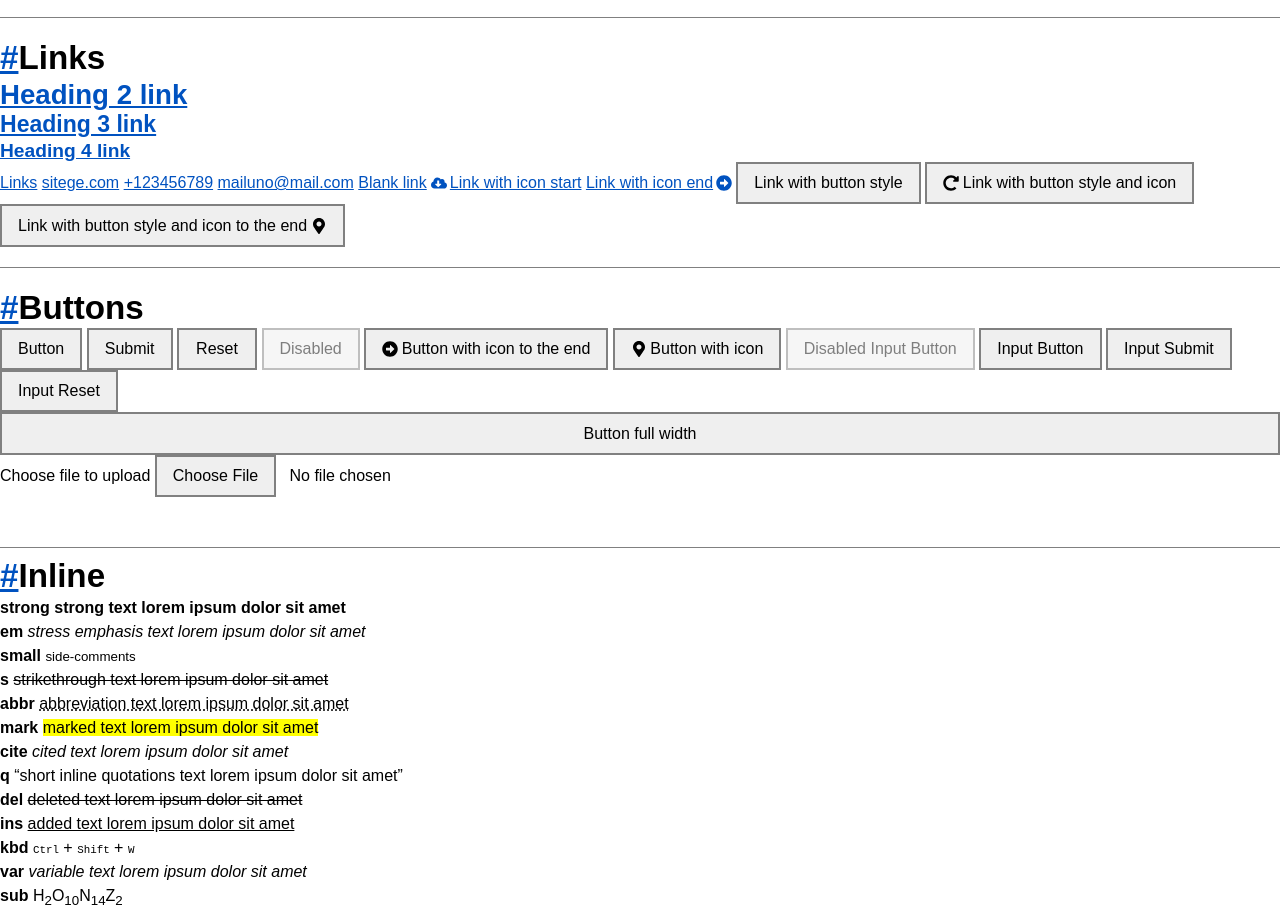
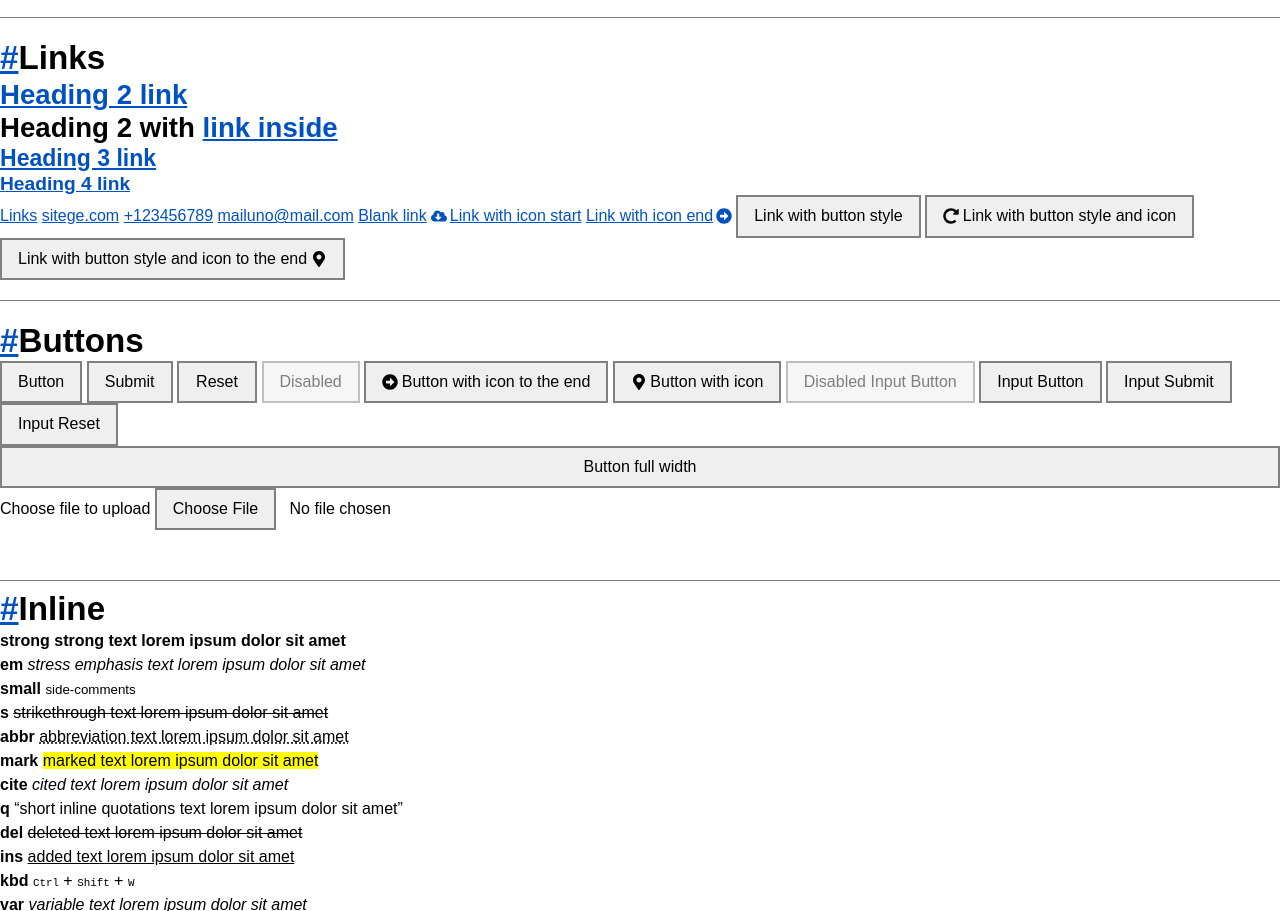
Before and after one commit to Resultify/initial.css, a website: page demo/index.html in a window 1280 px wide. Shown: the part 1498-2409 px from the top of the page. Drawn offline with Linux system fonts and the light colour scheme.

Commit message:
[TASK] add heading links initial styles

```diff
--- a/demo/index.html
+++ b/demo/index.html
@@ -91,6 +91,7 @@
     <section id="links">
       <h2><a href="#links">#</a>Links</h2>
       <h3><a href="#">Heading 2 link</a></h3>
+      <h3>Heading 2 with <a href="#">link inside</a></h3>
       <h4><a href="#">Heading 3 link</a></h4>
       <h5><a href="#">Heading 4 link</a></h5>
       <a href="#links">Links</a>
--- a/src/initial/link.css
+++ b/src/initial/link.css
@@ -33,7 +33,6 @@
   text-decoration-thickness: var(--link-hover__text-decoration-thickness, var(--link__text-decoration-thickness, auto));
   text-decoration-style: var(--link-hover__text-decoration-style, var(--link__text-decoration-style, solid));
   text-decoration-color: var(--link-hover__text-decoration-color, var(--link__text-decoration-color, currentColor));
-  /* --link-visited__color: var(--link-hover__color, currentColor); */
 }
 
 /* remove link styles from <a> without href attribute and class */
@@ -50,3 +49,26 @@
   align-self: center;
   flex-shrink: 0;
 }
+
+/* separate settings for headings with links with fallback to link settings */
+:where(h1,h2,h3,h4,h5,h6) :where(a:not(.button)) {
+  color: var(--heading-link__color, var(--link__color, #0052c0));
+  text-underline-offset: var(--heading-link__text-underline-offset, var(--link__text-underline-offset, auto));
+  text-decoration-line: var(--heading-link__text-decoration-line, var(--link__text-decoration-line, underline));
+  text-decoration-thickness: var(--heading-link__text-decoration-thickness, var(--link__text-decoration-thickness, auto));
+  text-decoration-style: var(--heading-link__text-decoration-style, var(--link__text-decoration-style, solid));
+  text-decoration-color: var(--heading-link__text-decoration-color, var(--link__text-decoration-color, currentColor));
+}
+
+:where(h1,h2,h3,h4,h5,h6) :where(a:not(.button):visited) {
+  color: var(--heading-link-visited__color, var(--link-visited__color, #551a8b));
+}
+
+:where(h1,h2,h3,h4,h5,h6) :where(a:not(.button):hover) {
+  color: var(--heading-link-hover__color, var(--link-hover__color, currentColor));
+  text-underline-offset: var(--heading-link-hover__text-underline-offset, var(--link-hover__text-underline-offset, var(--link__text-underline-offset, auto)));
+  text-decoration-line: var(--heading-link-hover__text-decoration-line, var(--link-hover__text-decoration-line, var(--link__text-decoration-line, underline)));
+  text-decoration-thickness: var(--heading-link-hover__text-decoration-thickness, var(--link-hover__text-decoration-thickness, var(--link__text-decoration-thickness, auto)));
+  text-decoration-style: var(--heading-link-hover__text-decoration-style, var(--link-hover__text-decoration-style, var(--link__text-decoration-style, solid)));
+  text-decoration-color: var(--heading-link-hover__text-decoration-color, var(--link-hover__text-decoration-color, var(--link__text-decoration-color, currentColor)));
+}
--- a/src/theme/default.css
+++ b/src/theme/default.css
@@ -144,6 +144,21 @@
   /* --heading__font-weight:; */
   /* --heading__color:; */
 
+  /* ----- heading link ----- */
+  /* --heading-link__color:; */
+  /* --heading-link__text-decoration-offset:; */
+  --heading-link__text-decoration-line: none;
+  /* --heading-link__text-decoration-thickness:; */
+  /* --heading-link__text-decoration-style:; */
+  /* --heading-link__text-decoration-color:; */
+  /* --heading-link-hover__color:; */
+  --heading-link-hover__text-decoration-offset: 0;
+  /* --heading-link-hover__text-decoration-line:; */
+  --heading-link-hover__text-decoration-thickness: 0.15ex;
+  /* --heading-link-hover__text-decoration-style:; */
+  /* --heading-link-hover__text-decoration-color:; */
+  /* --heading-link-visited__color:; */
+
   /* 10 headings styles separatly */
   /* --text-style10__font-size:; */
   /* --text-style9__font-size:; */
```
Also changed, not shown: demo/theme.html (+1 -0 lines), demo/files/target-blank.svg (added).
